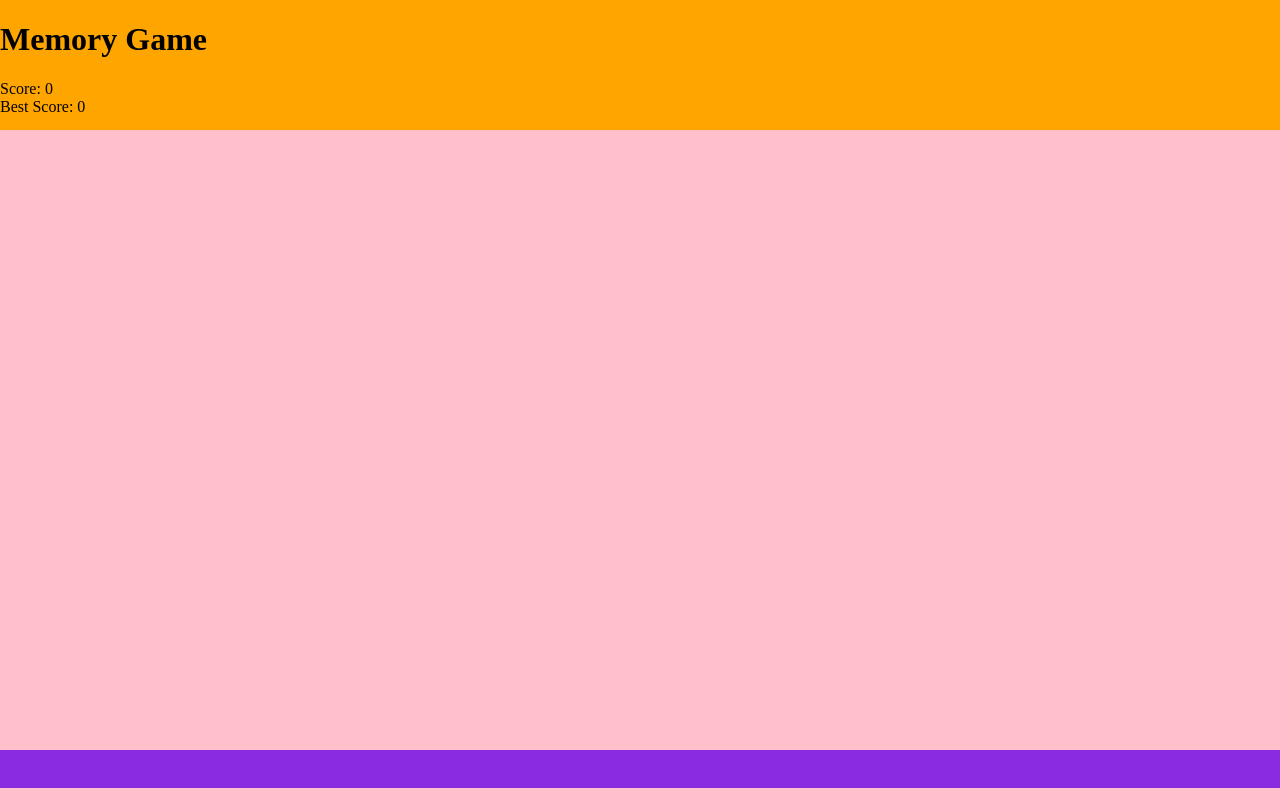
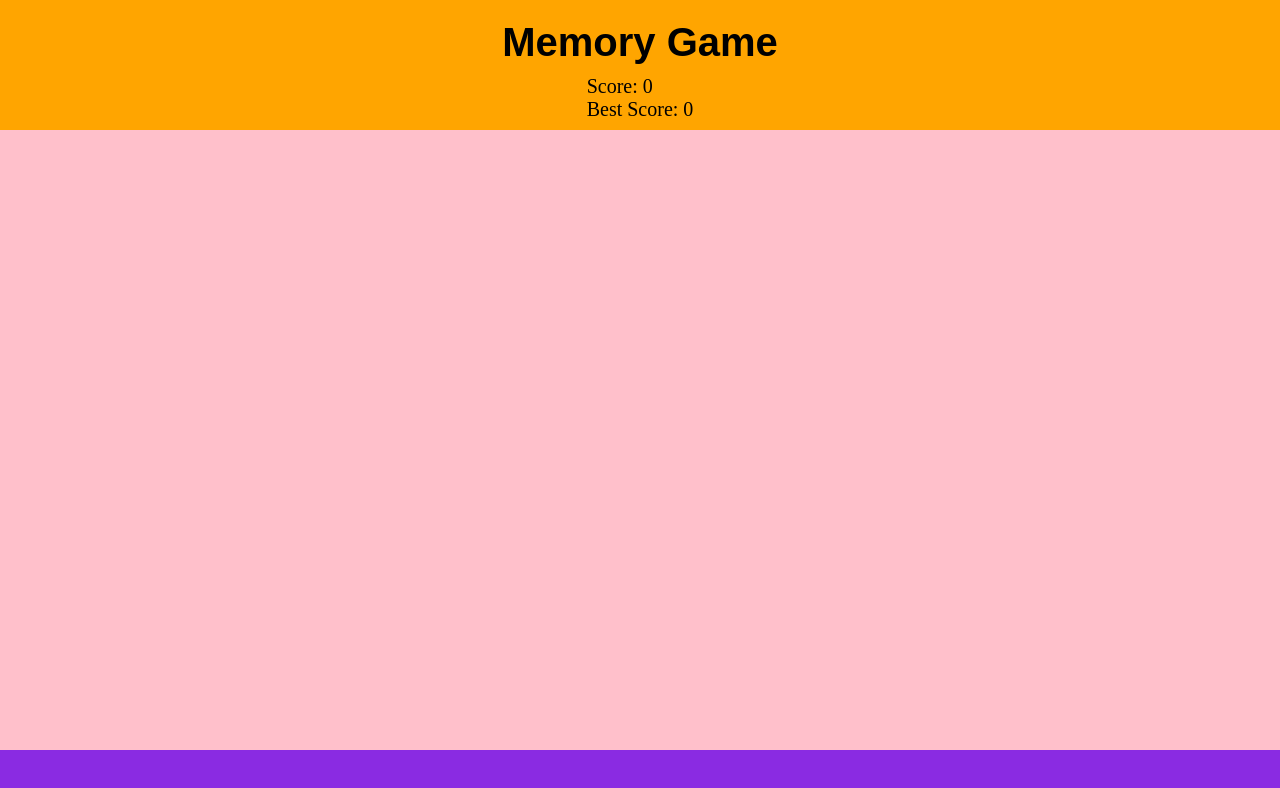
Before and after one commit to jwjepson/memory-card, a React (Create React App) app: page / in a window 1280 px wide. Shown: the top 788 px of the page. Built offline with nearby package versions, Linux system fonts and the light colour scheme.

Commit message:
style & align scoreboard and header title

```diff
--- a/src/styles/memory.css
+++ b/src/styles/memory.css
@@ -9,10 +9,28 @@ body {
     min-height: 100vh;
 }
 
+.title {
+    font-size: 40px;
+    font-family: sans-serif;
+    padding: 10px;
+}
+
+h1 {
+    margin: 0;
+    padding: 0;
+}
+
+.scoreboard {
+    font-size: 20px;
+}
 .header {
     background-color: orange;
     height: 130px;
     width: 100vw;
+    display: flex;
+    flex-direction: column;
+    justify-content: center;
+    align-items: center;
 }
 
 .main {
```
